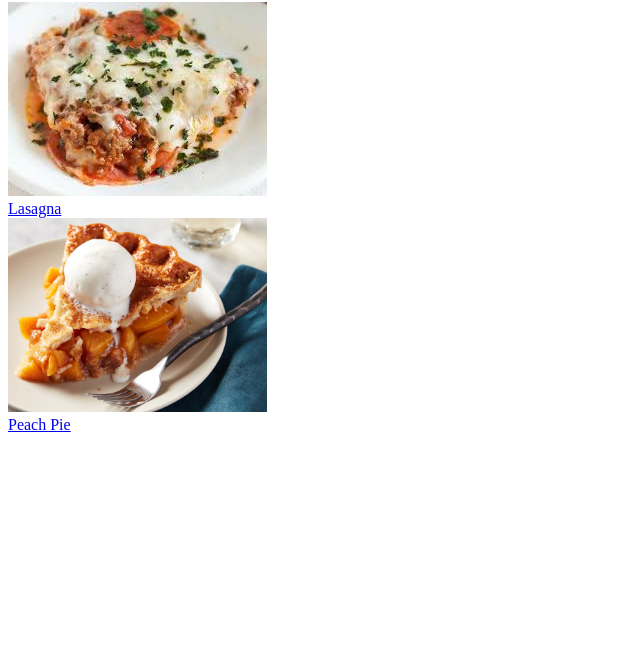
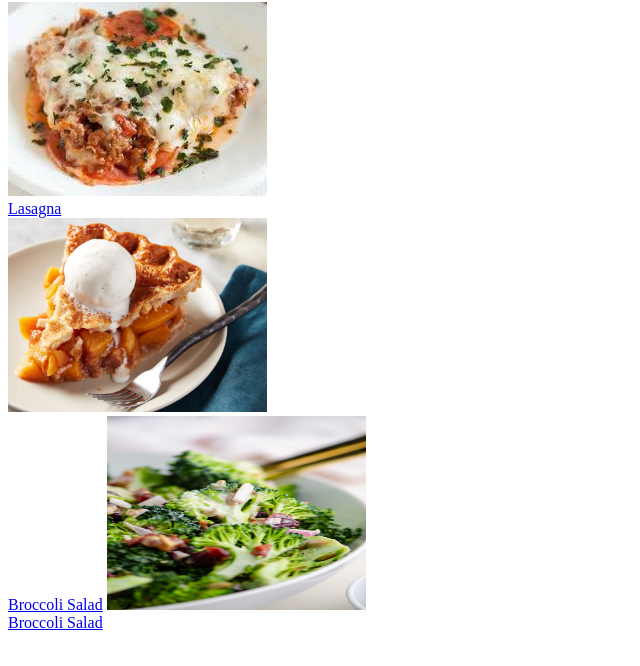
Before and after one commit to kiwaeva/odin-recipes, a plain HTML site: page index.html in a window 1280 px wide. Shown: the part 78-744 px from the top of the page, without its empty margins (0-640 px from the left). Drawn offline with Linux system fonts and the light colour scheme.

Commit message:
Add brocoli salad recipe to the main paige.

```diff
--- a/index.html
+++ b/index.html
@@ -13,6 +13,9 @@
     <br>
     <img width="259" height="194" src="recipes/img/peach_pie.jpeg" alt="">
     <br>
-    <a href="recipes/peach_pie.html">Peach Pie</a>
+    <a href="recipes/peach_pie.html">Broccoli Salad</a>
+    <img width="259" height="194" src="recipes/img/Broccoli-Salad-Recipe-4.jpg" alt="">
+    <br>
+    <a href="recipes/broccoli_salad.html">Broccoli Salad</a>
 </body>
 </html>
```
